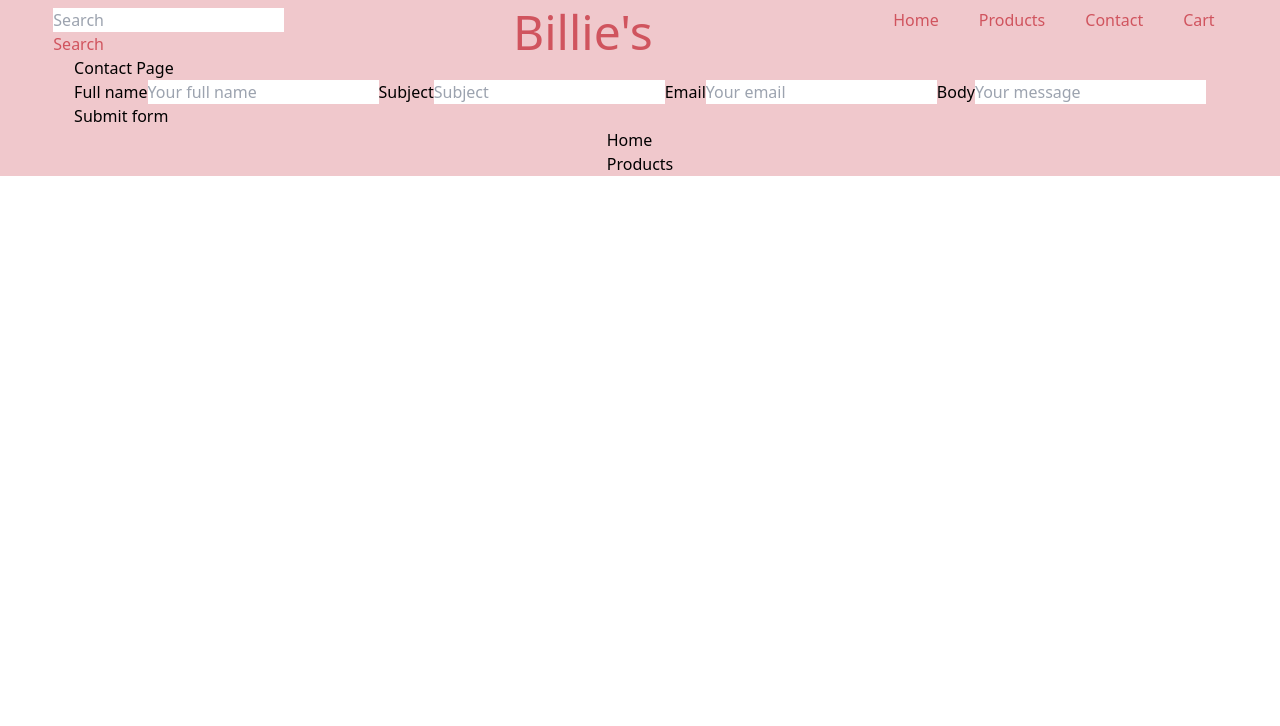
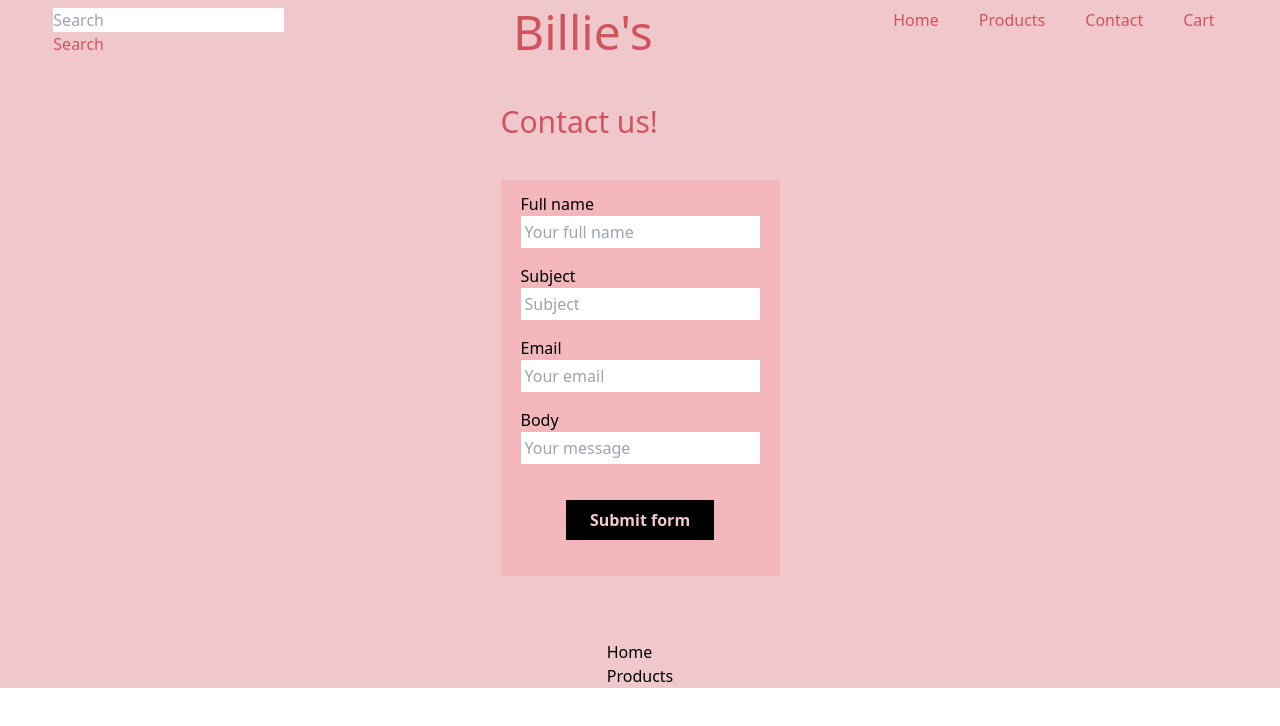
Before and after one commit to margretheby/react-project, a React (Create React App) app: page /contact in a window 1280 px wide. Shown: the top 726 px of the page. Built offline with nearby package versions, Linux system fonts and the light colour scheme.

Commit message:
Added styles contact page

```diff
--- a/src/components/ContactForm/ContactForm.jsx
+++ b/src/components/ContactForm/ContactForm.jsx
@@ -40,22 +40,22 @@ function ContactForm() {
     }
 
     return (
-        <div>
-            <form onSubmit={onFormSubmit}>
+        <div className='bg-pink max-w-fit mt-10 mb-16'>
+            <form onSubmit={onFormSubmit} className='flex flex-col py-3 px-5'>
                 <label htmlFor="full-name">Full name</label>
-                <input value={fullName} type="text" name="full-name" placeholder="Your full name" required
+                <input value={fullName} type="text" name="full-name" placeholder="Your full name" className='mb-4 p-1' required
                 onChange={onTextInputChange} />
                 <label htmlFor="subject">Subject</label>
-                <input value={subject} type="text" name="subject" placeholder="Subject" required
+                <input value={subject} type="text" name="subject" placeholder="Subject" className='mb-4 p-1' required
                 onChange={onTextInputChange} />
                 <label htmlFor="email">Email</label>
-                <input value={email} type="email" name="email" placeholder="Your email" required
+                <input value={email} type="email" name="email" placeholder="Your email" className='mb-4 p-1' required
                 onChange={onTextInputChange} />
                 <label htmlFor="body">Body</label>
-                <input value={body} type="text" name="body" placeholder="Your message" required
+                <input value={body} type="text" name="body" placeholder="Your message" className='mb-2 p-1' required
                 onChange={onTextInputChange} />
-                <div>
-                    <button>Submit form</button>
+                <div className='flex justify-center'>
+                    <button className='bg-black text-rose hover:bg-red hover:text-black px-6 py-2 mt-7 mb-6 font-semibold'>Submit form</button>
                 </div>
             </form>
         </div>
--- a/src/pages/ContactPage.jsx
+++ b/src/pages/ContactPage.jsx
@@ -2,8 +2,8 @@ import ContactForm from "../components/ContactForm/ContactForm.jsx";
 
 function ContactPage() {
     return (
-      <div>
-        <h1>Contact Page</h1>
+      <div className='mt-12'>
+        <h1 className='text-3xl text-red'>Contact us!</h1>
         <ContactForm />
       </div>
     );
```
